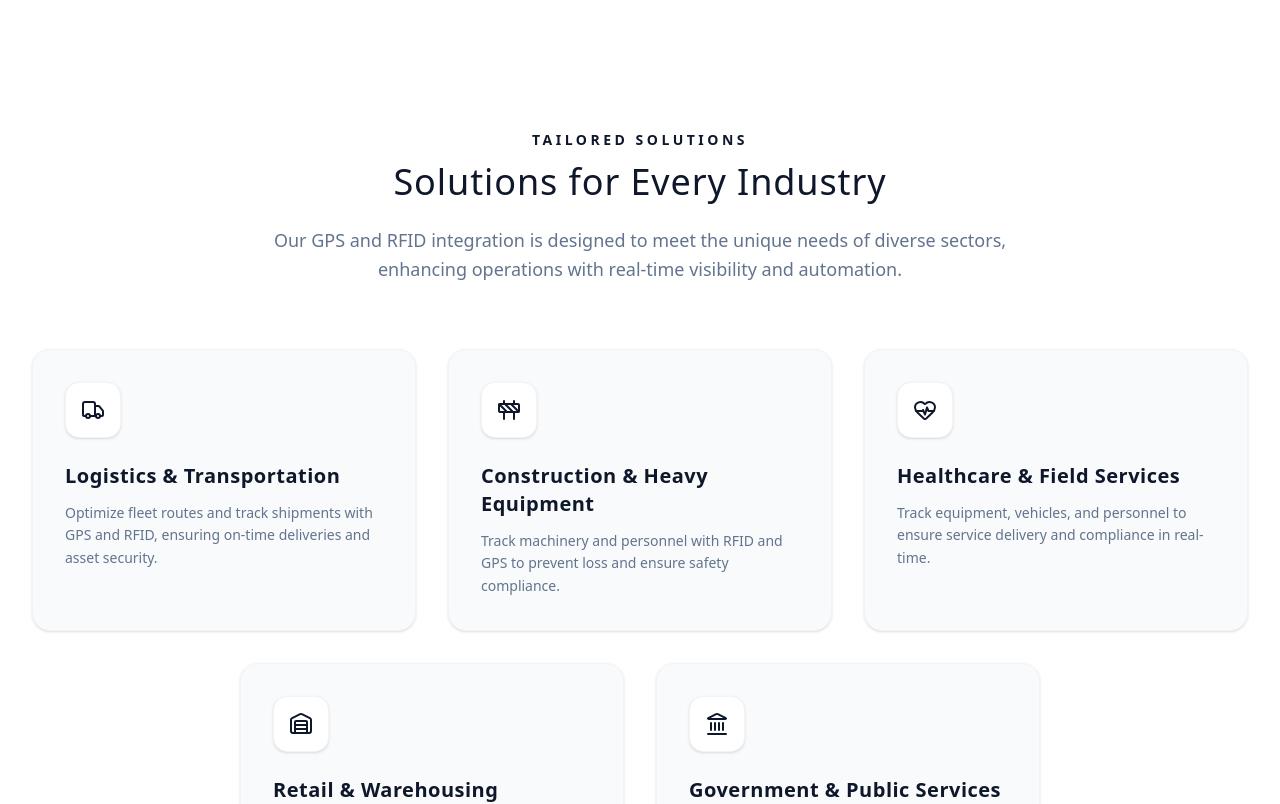
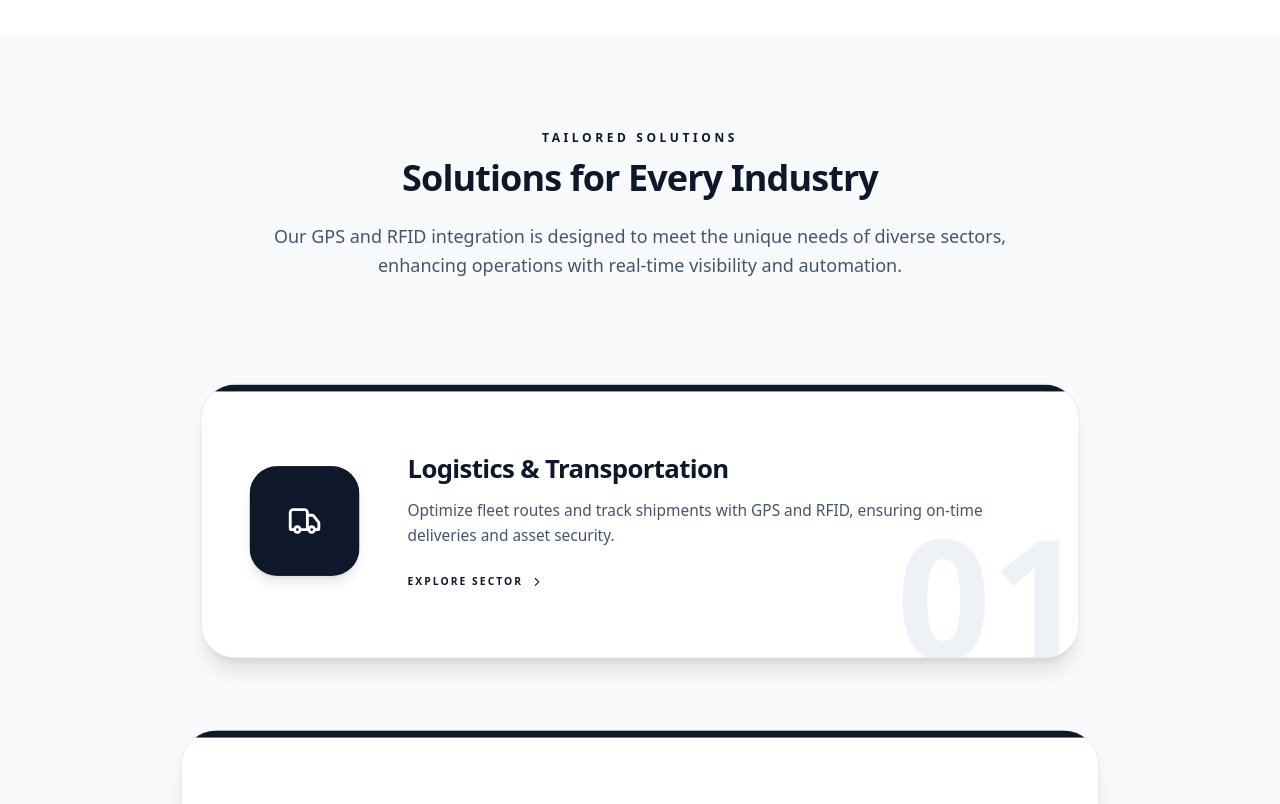
Before and after one commit to Muavviz07/Delonti-Main, a Next.js app: page /solutions in a window 1280 px wide. Shown: the part 3260-4064 px from the top of the page. Built offline with nearby package versions, Linux system fonts and the light colour scheme; a web font is replaced by a local one.

Commit message:
added social icons, updated sols section

```diff
--- a/app/page.tsx
+++ b/app/page.tsx
@@ -19,7 +19,7 @@ export default function Home() {
         <WhoWeServe />
         <CoreOfferings />
         <Solutions />
-        <Services />
+        {/* <Services /> */}
         <About />
         {/* <FAQ /> */}
         <ClientsSection />
--- a/components/Solutions.tsx
+++ b/components/Solutions.tsx
@@ -1,80 +1,159 @@
 "use client";
 
-import { Truck, Construction, HeartPulse, Warehouse, Landmark } from "lucide-react";
+import { useRef } from "react";
+import { motion, useScroll, useTransform } from "framer-motion";
+import { Truck, Construction, HeartPulse, Warehouse, Landmark, ChevronRight } from "lucide-react";
 
 const industries = [
     {
         title: "Logistics & Transportation",
         desc: "Optimize fleet routes and track shipments with GPS and RFID, ensuring on-time deliveries and asset security.",
-        icon: <Truck className="w-6 h-6" />
+        icon: <Truck className="w-10 h-10" />,
     },
     {
         title: "Construction & Heavy Equipment",
         desc: "Track machinery and personnel with RFID and GPS to prevent loss and ensure safety compliance.",
-        icon: <Construction className="w-6 h-6" />
+        icon: <Construction className="w-10 h-10" />,
     },
     {
         title: "Healthcare & Field Services",
         desc: "Track equipment, vehicles, and personnel to ensure service delivery and compliance in real-time.",
-        icon: <HeartPulse className="w-6 h-6" />
+        icon: <HeartPulse className="w-10 h-10" />,
     },
     {
         title: "Retail & Warehousing",
         desc: "Manage inventory and asset movement with RFID for better stock control and reduced shrinkage.",
-        icon: <Warehouse className="w-6 h-6" />
+        icon: <Warehouse className="w-10 h-10" />,
     },
     {
         title: "Government & Public Services",
         desc: "Use GPS and RFID to track assets, personnel, and vehicles for improved accountability and service delivery.",
-        icon: <Landmark className="w-6 h-6" />
+        icon: <Landmark className="w-10 h-10" />,
     }
 ];
 
+const IndustryCard = ({ industry, index, progress, range, targetScale }: any) => {
+    // Scroll-Linked Animation: Shrink as the user scrolls further
+    const scale = useTransform(progress, range, [1, targetScale]);
+
+    return (
+        <div className="sticky top-24 md:top-32 w-full flex justify-center mb-6 md:mb-8 px-4">
+            <motion.div
+                style={{ scale }}
+                initial="initial"
+                whileHover="hover"
+                variants={{
+                    initial: {
+                        y: 0,
+                    },
+                    hover: {
+                        borderColor: "rgba(var(--color-primary-rgb), 0.4)",
+                        boxShadow: "0 40px 80px -20px rgba(var(--color-primary-rgb), 0.15)",
+                        transition: { duration: 0.3, ease: "easeOut" }
+                    }
+                }}
+                className="group relative w-full max-w-5xl h-[400px] md:h-[320px] p-8 md:p-14 rounded-[2.5rem] border border-slate-200 dark:border-white/10 flex flex-col md:flex-row items-center gap-8 md:gap-14 overflow-hidden bg-white dark:bg-slate-900 shadow-xl transition-all duration-300"
+            >
+                {/* Visual Accent - Color Bar */}
+                <div className="absolute top-0 left-0 w-full h-2 bg-primary" />
+
+                {/* Background Glow on Hover */}
+                <div className="absolute inset-x-0 bottom-0 h-full bg-gradient-to-t from-primary/[0.03] to-transparent dark:from-primary/[0.08] opacity-0 group-hover:opacity-100 transition-opacity duration-500" />
+
+                {/* Icon Container */}
+                <div className="flex-shrink-0 w-24 h-24 md:w-32 md:h-32 rounded-[2rem] bg-primary text-white flex items-center justify-center shadow-lg border border-primary/20 relative z-10 transition-all duration-300 dark:shadow-primary/30">
+                    <div className="transform transition-transform duration-500">
+                        {industry.icon}
+                    </div>
+                </div>
+
+                {/* Content */}
+                <div className="flex-grow text-center md:text-left z-10">
+                    <h4 className="text-2xl md:text-3xl font-bold mb-4 text-slate-900 dark:text-slate-50 tracking-tight font-display">
+                        {industry.title}
+                    </h4>
+
+                    <p className="text-base md:text-lg text-slate-600 dark:text-slate-300 font-normal leading-relaxed mb-8 max-w-2xl">
+                        {industry.desc}
+                    </p>
+
+                    <div className="flex items-center justify-center md:justify-start gap-2 font-bold uppercase tracking-[0.2em] text-xs text-primary transition-all cursor-pointer w-fit mx-auto md:mx-0 group/link relative">
+                        Explore Sector <ChevronRight className="w-4 h-4 transition-transform group-hover/link:translate-x-2" />
+                        <div className="absolute -bottom-1 left-0 w-0 h-0.5 bg-primary transition-all duration-300 group-hover/link:w-full" />
+                    </div>
+                </div>
+
+                {/* Decorative Number */}
+                <div className="absolute -bottom-6 -right-2 text-8xl md:text-[12rem] font-black text-slate-200/60 dark:text-white/20 pointer-events-none transition-all duration-500 group-hover:text-primary/10 dark:group-hover:text-primary/20">
+                    0{index + 1}
+                </div>
+            </motion.div>
+        </div>
+    );
+};
+
 export default function Solutions() {
+    const containerRef = useRef(null);
+    const { scrollYProgress } = useScroll({
+        target: containerRef,
+        offset: ['start start', 'end end']
+    });
+
     return (
-        <section className="py-24 bg-white dark:bg-slate-950">
+        <section ref={containerRef} className="relative py-24 bg-slate-50 dark:bg-[#050507]">
             <div className="max-w-[1400px] mx-auto px-4 sm:px-6 lg:px-8">
 
-                {/* Premium Centered Header */}
-                <div className="text-center mb-16 max-w-3xl mx-auto">
-                    <h2 className="text-sm font-semibold uppercase tracking-[0.25em] text-primary mb-3 font-display">
+                {/* Header Section */}
+                <div className="text-center mb-20 max-w-3xl mx-auto">
+                    <motion.h2
+                        initial={{ opacity: 0, y: 15 }}
+                        whileInView={{ opacity: 1, y: 0 }}
+                        viewport={{ once: true }}
+                        className="text-xs font-bold uppercase tracking-[0.3em] text-primary mb-3 font-display"
+                    >
                         Tailored Solutions
-                    </h2>
-                    <h3 className="text-3xl md:text-4xl font-normal text-slate-900 dark:text-white tracking-wide mb-6 font-display">
+                    </motion.h2>
+                    <motion.h3
+                        initial={{ opacity: 0, y: 15 }}
+                        whileInView={{ opacity: 1, y: 0 }}
+                        viewport={{ once: true }}
+                        transition={{ delay: 0.1 }}
+                        className="text-3xl md:text-4xl font-bold text-slate-900 dark:text-white tracking-tight mb-6 font-display"
+                    >
                         Solutions for Every Industry
-                    </h3>
-                    <p className="text-base md:text-lg text-slate-500 dark:text-slate-400 font-light leading-relaxed">
+                    </motion.h3>
+                    <motion.p
+                        initial={{ opacity: 0, y: 15 }}
+                        whileInView={{ opacity: 1, y: 0 }}
+                        viewport={{ once: true }}
+                        transition={{ delay: 0.2 }}
+                        className="text-base md:text-lg text-slate-600 dark:text-slate-200 font-light leading-relaxed"
+                    >
                         Our GPS and RFID integration is designed to meet the unique needs of diverse sectors, enhancing operations with real-time visibility and automation.
-                    </p>
+                    </motion.p>
                 </div>
 
-                {/* Clean, Responsive Flex Layout (Centers the bottom row automatically) */}
-                <div className="flex flex-wrap justify-center gap-6 lg:gap-8">
-                    {industries.map((industry, index) => (
-                        <div
-                            key={index}
-                            // MATH FIX: w-[calc...] ensures they behave exactly like a 2-col or 3-col grid, allowing the justify-center to push the last row to the middle!
-                            className="w-full md:w-[calc(50%-0.75rem)] lg:w-[calc(33.333%-1.333rem)] group relative p-8 bg-gray-50 dark:bg-slate-900/40 rounded-2xl border border-gray-100 dark:border-white/5 transition-all duration-500 hover:border-primary/50 dark:hover:border-primary/50 shadow-sm hover:shadow-xl hover:-translate-y-1 overflow-hidden text-left"
-                        >
-                            {/* Subtle Glassmorphic Hover Gradient */}
-                            <div className="absolute inset-0 bg-gradient-to-br from-primary/10 to-transparent opacity-0 group-hover:opacity-100 transition-opacity duration-500" />
+                {/* Stacking Cards Container */}
+                <div className="relative flex flex-col gap-0 pb-8">
+                    {industries.map((industry, index) => {
+                        // The scale factor: earlier cards shrink more
+                        const targetScale = 1 - ((industries.length - index - 1) * 0.04);
 
-                            <div className="relative z-10">
-                                {/* Icon Container with Soft Background */}
-                                <div className="bg-white dark:bg-slate-800 text-primary w-14 h-14 rounded-xl flex items-center justify-center mb-6 shadow-sm border border-gray-100 dark:border-white/10 transition-transform duration-500 group-hover:scale-110">
-                                    {industry.icon}
-                                </div>
+                        // Range: each card shrinks during its section of the scroll
+                        const start = index * (1 / industries.length);
+                        const end = 1;
 
-                                <h4 className="text-xl font-semibold mb-3 text-slate-900 dark:text-white tracking-wide">
-                                    {industry.title}
-                                </h4>
-
-                                <p className="text-sm text-slate-500 dark:text-slate-400 font-light leading-relaxed">
-                                    {industry.desc}
-                                </p>
-                            </div>
-                        </div>
-                    ))}
+                        return (
+                            <IndustryCard
+                                key={index}
+                                index={index}
+                                industry={industry}
+                                progress={scrollYProgress}
+                                range={[start, end]}
+                                targetScale={targetScale}
+                            />
+                        );
+                    })}
                 </div>
             </div>
         </section>
--- a/package.json
+++ b/package.json
@@ -11,6 +11,7 @@
   "dependencies": {
     "class-variance-authority": "^0.7.1",
     "clsx": "^2.1.1",
+    "framer-motion": "^12.37.0",
     "lucide-react": "^0.576.0",
     "next": "16.1.6",
     "next-themes": "^0.4.6",
```
Also changed, not shown: components/Footer.tsx (+17 -0 lines), components/Hero.tsx (+6 -14 lines), 1 other file (tests, documents, lock files or other folders).
